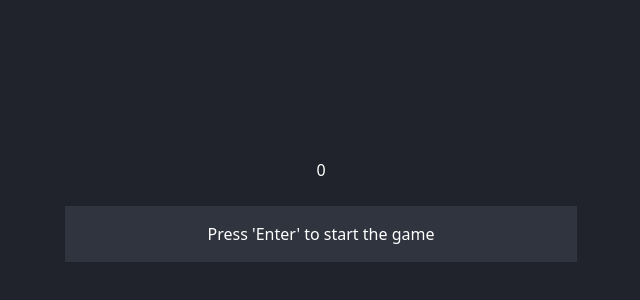
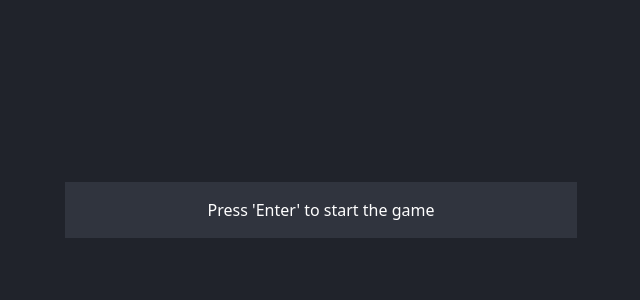
Before and after one commit to kxnalpk/wordhunt.fun, a SvelteKit app: page / in a window 1280 px wide. Shown: the part 190-490 px from the top of the page, without its empty margins (319-959 px from the left). Built offline with nearby package versions, Linux system fonts and the light colour scheme.

Commit message:
removed displayed timer

```diff
--- a/src/routes/+page.svelte
+++ b/src/routes/+page.svelte
@@ -4,7 +4,6 @@
 </script>
 
 <script lang="ts">
-
     import { onMount, onDestroy } from "svelte";
 
     let gameStarted: boolean = false;
@@ -85,7 +84,6 @@
             showInput = false;
             timer.StopTimer();
             message = `You answered ${maxQuestions} questions in ${timer.timer} seconds.`;
-
         }
     }
 
@@ -104,7 +102,6 @@
             result = "Wrong!";
         }
     }
-
 </script>
 
 <svelte:head>
@@ -116,7 +113,6 @@
 </svelte:head>
 
 <main class="flex flex-col items-center justify-center h-[100svh] gap-6">
-    <div class="text-white">{timer.timer}</div>
     <div
         class="bg-[#30343E] w-full sm:max-w-[80%] md:max-w-[60%] lg:max-w-[40%] p-4 text-white overflow-hidden"
     >
```
